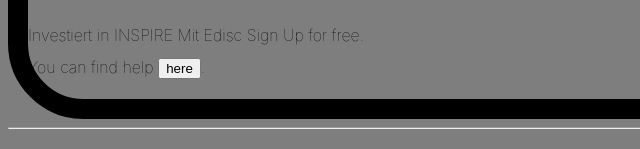
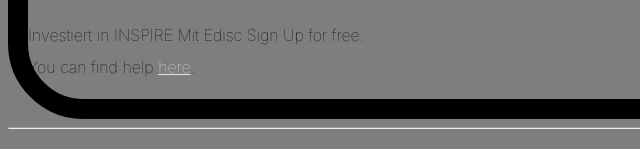
Before and after one commit to trainspotter-rhld/Website, a plain HTML site: page index.html in a window 1280 px wide. Shown: the part 651-800 px from the top of the page, 0-640 px from the left. Drawn offline with Linux system fonts and the light colour scheme.

Commit message:
loginbox

```diff
--- a/index.html
+++ b/index.html
@@ -41,7 +41,7 @@
 <div class="colorspace">
     <h1>eDisc</h1>
     <p>Investiert in INSPIRE Mit Edisc Sign Up for free. <br>
-        You can find help <button id="help">here</button>.</p>
+        You can find help <a href="/src/login/login.html">here</a>.</p>
 </div>
 <hr>
 <div class="mininav">
```
